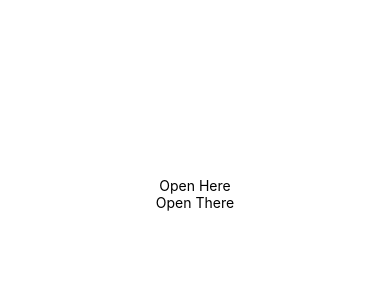
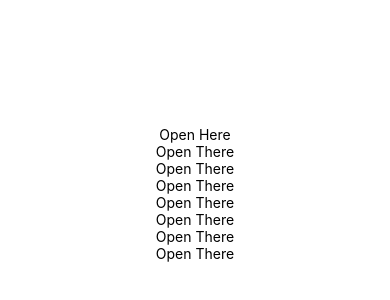
Before and after one commit to mmchokor/Badde-Salemtak--Senior-Project, a React Native app: screen / in a window 390 px wide. Shown: the part 228-528 px from the top of the page. Built offline with nearby package versions, Linux system fonts and the light colour scheme.

Commit message:
Karam wa here

```diff
--- a/App.js
+++ b/App.js
@@ -6,6 +6,12 @@ export default function App() {
     <View style={styles.container}>
 
       <Text>Open Here</Text>
+       <Text>Open There</Text>
+       <Text>Open There</Text>
+       <Text>Open There</Text>
+       <Text>Open There</Text>
+       <Text>Open There</Text>
+       <Text>Open There</Text>
        <Text>Open There</Text>
       <StatusBar style="auto" />
     </View>
```
